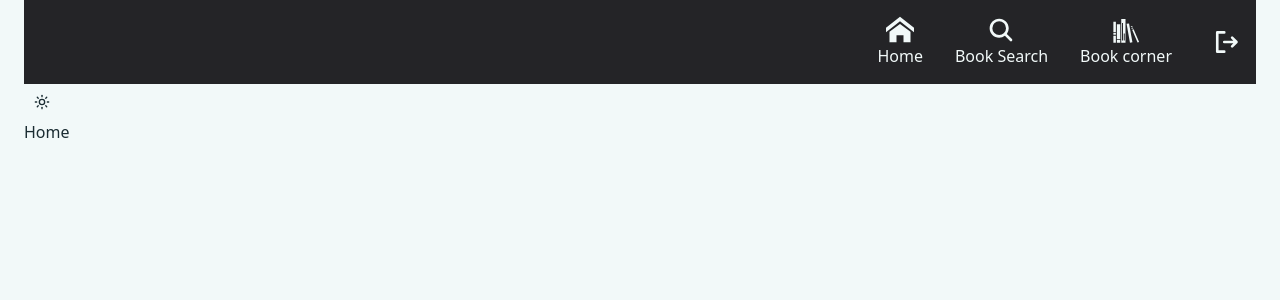
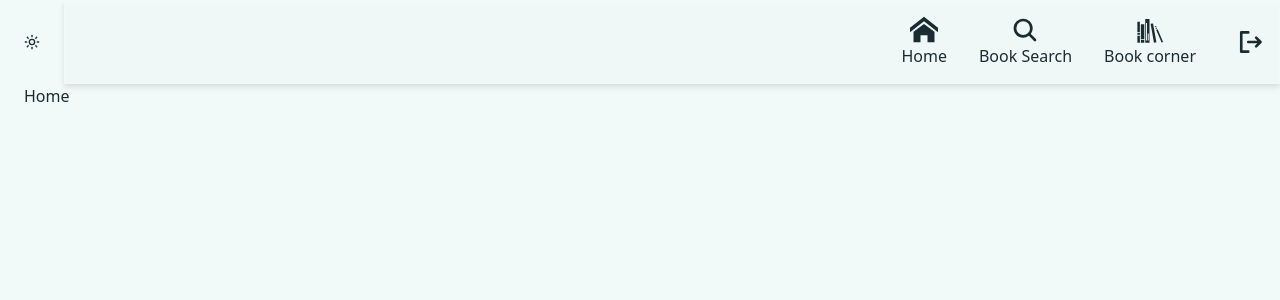
Before and after one commit to bonniemo/google-books-api, a Next.js app: page / in a window 1280 px wide. Shown: the top 300 px of the page. Built offline with nearby package versions, Linux system fonts and the light colour scheme; no server answers.

Commit message:
styling fix

```diff
--- a/app/layout.tsx
+++ b/app/layout.tsx
@@ -18,7 +18,7 @@ export default function RootLayout({
 }>) {
     return (
         <html lang="en" suppressHydrationWarning>
-            <body className="bg-base-light dark:bg-base-night text-base-dark dark:text-base-light px-4 sm:px-6">
+            <body className="bg-base-light dark:bg-accent-night text-base-dark dark:text-base-light">
                 <ThemeProvider
                     attribute="class"
                     defaultTheme="system"
@@ -26,16 +26,16 @@ export default function RootLayout({
                     disableTransitionOnChange
                 >
                     {/* top menu for desktop */}
-                    <div className="hidden md:block sticky top-0 z-10 bg-background">
+                    <div className="hidden md:flex items-center sticky top-0 z-10 bg-background">
+                        <ThemeToggleBtn />
                         <Nav />
-                        <ThemeToggleBtn />
                     </div>
                     {/* top settings for mobile */}
                     <div className="md:hidden bg-background flex items-center">
                         <Settings />
                         <ThemeToggleBtn />
                     </div>
-                    <div className="mb-24">{children}</div>
+                    <div className="mb-24 px-4 sm:px-6">{children}</div>
                     {/* bottom menu for mobile */}
                     <div className="md:hidden fixed bottom-0 left-0 right-0 z-10 bg-background">
                         <Nav />
--- a/components/BookshelfModal.tsx
+++ b/components/BookshelfModal.tsx
@@ -105,7 +105,7 @@ const BookshelfModal = ({ book }: BookshelfModalProps) => {
             </DialogTrigger>
 
             <DialogContent
-                className="bg-accent-light text-base-dark border p-8 border-none rounded-lg max-w-md w-full max-h-[95%] overflow-scroll"
+                className="bg-accent-light dark:bg-accent-night dark:text-base-light text-base-dark dark:shadow-xl border p-8 border-none rounded-lg max-w-md w-full max-h-[95%] overflow-scroll"
                 onInteractOutside={(e) => e.preventDefault()} // Prevent closing when clicking outside
                 onEscapeKeyDown={(e) => e.preventDefault()} // Prevent closing on escape key
             >
--- a/components/Nav.tsx
+++ b/components/Nav.tsx
@@ -6,7 +6,7 @@ import Settings from "./Settings";
 
 const Nav = () => {
     return (
-        <section className=" px-2 py-4 bg-base-night opacity-90 text-base-light">
+        <section className="w-full px-2 py-4 bg-base-light bg-opacity-90 drop-shadow-md text-base-dark dark:bg-accent-night dark:text-base-light dark:bg-opacity-85">
             <div className="flex justify-between  md:justify-end items-center max-w-md md:max-w-full m-auto md:m-0 gap-8">
                 <Link href="/" className="flex flex-col items-center">
                     <ImHome className="min-w-7 min-h-7" />
--- a/components/ThemeToggleBtn.tsx
+++ b/components/ThemeToggleBtn.tsx
@@ -13,9 +13,10 @@ const ThemeToggleBtn = () => {
             size="icon"
             onClick={() => setTheme(theme === "dark" ? "light" : "dark")}
             aria-label="Toggle theme"
+            className="px-8"
         >
-            <Sun className="h-[1.4rem] w-[1.4rem] rotate-0 scale-100 transition-all dark:-rotate-90 dark:scale-0" />
-            <Moon className="absolute h-[1.4rem] w-[1.4rem] rotate-90 scale-0 transition-all dark:rotate-0 dark:scale-100" />
+            <Sun className="h-[2rem] w-[2rem] rotate-0 scale-100 transition-all dark:-rotate-90 dark:scale-0" />
+            <Moon className="absolute h-[2rem] w-[2rem] rotate-90 scale-0 transition-all dark:rotate-0 dark:scale-100" />
         </Button>
     );
 };
--- a/components/single-book-page/SingleBookDetails.tsx
+++ b/components/single-book-page/SingleBookDetails.tsx
@@ -146,14 +146,21 @@ const SingleBookDetails = () => {
                 </label>
             </section>
 
-            <h1 className="text-lg font-bold mt-8 mb-2">Choose an Option</h1>
-            <RadioButtons value={selectedOption} onChange={setSelectedOption} />
+            <div className="mt-8 flex gap-4 items-center">
+                <h1 className="text-lg font-bold">Display:</h1>
+                <RadioButtons
+                    value={selectedOption}
+                    onChange={setSelectedOption}
+                />
+            </div>
 
-            <UserNotes
-                book={book}
-                loadBooks={loadBooks}
-                type={selectedOption}
-            />
+            <div className="mt-4">
+                <UserNotes
+                    book={book}
+                    loadBooks={loadBooks}
+                    type={selectedOption}
+                />
+            </div>
         </>
     );
 };
--- a/components/single-book-page/UserNotes.tsx
+++ b/components/single-book-page/UserNotes.tsx
@@ -75,10 +75,10 @@ const UserNotes = ({ book, loadBooks, type }: UserNotesProps) => {
     };
 
     return (
-        <section className="rounded-lg my-8 bg-opacity-50 dark:bg-opacity-100 drop-shadow-lg">
+        <section className="rounded-lg bg-opacity-50 dark:bg-opacity-100 drop-shadow-lg">
             <Divider />
-            <div className="flex justify-between items-center mt-6 bg-opacity-50">
-                <h3 className="text-2xl">{typePlural}</h3>
+            <div className="flex justify-between items-center mt-2 bg-opacity-50 py-2">
+                <h3 className="text-2xl leading-none">{typePlural}</h3>
                 <UserBookNotesModal
                     type={type}
                     bookId={book.id}
```
